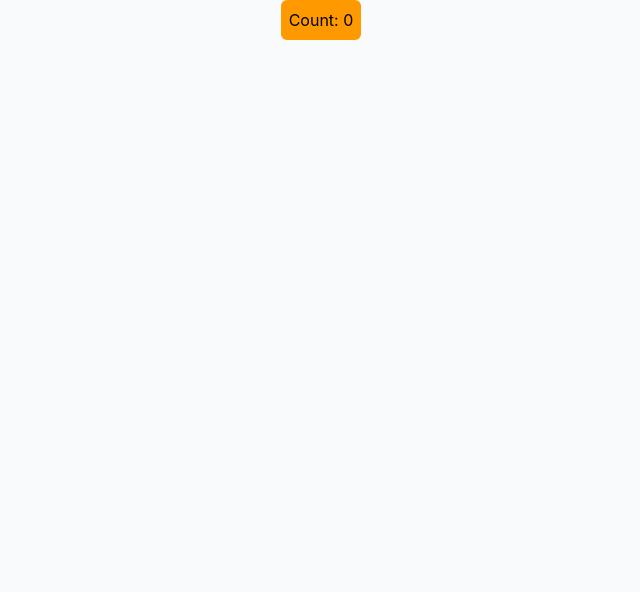
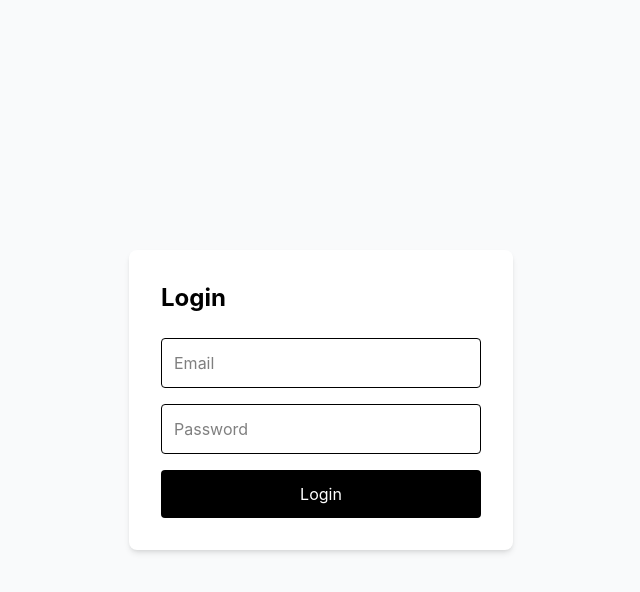
Before and after one commit to ajaypds/todo-fs-project, a React (Vite) app in the folder frontend/: page /login in a window 1280 px wide. Shown: the top 592 px of the page, without its empty margins (319-959 px from the left). Built offline with nearby package versions, Linux system fonts and the light colour scheme.

Commit message:
configured app routes

```diff
--- a/frontend/src/App.tsx
+++ b/frontend/src/App.tsx
@@ -1,21 +1,27 @@
-import { useState } from "react";
+import { Routes, Route } from "react-router-dom";
+
+import { LoginPage } from "./pages/LoginPage";
+import { RegisterPage } from "./pages/RegisterPage";
+import { DashboardPage } from "./pages/DashboardPage";
+
+import { ProtectedRoute } from "./routes/ProtectedRoute";
 
 function App() {
-  const [count, setCount] = useState(0);
+  return (
+    <Routes>
+      <Route path="/login" element={<LoginPage />} />
 
-  return (
-    <div id="app">
-      <div className="flex items-center justify-center">
-        <div
-          onClick={() => {
-            setCount(count + 1);
-          }}
-          className="bg-amber-500 w-20 h-10 rounded-md flex items-center justify-center cursor-pointer select-none hover:bg-amber-600 transition-colors active:bg-amber-400"
-        >
-          Count: {count}
-        </div>
-      </div>
-    </div>
+      <Route path="/register" element={<RegisterPage />} />
+
+      <Route
+        path="/"
+        element={
+          <ProtectedRoute>
+            <DashboardPage />
+          </ProtectedRoute>
+        }
+      />
+    </Routes>
   );
 }
 
```
